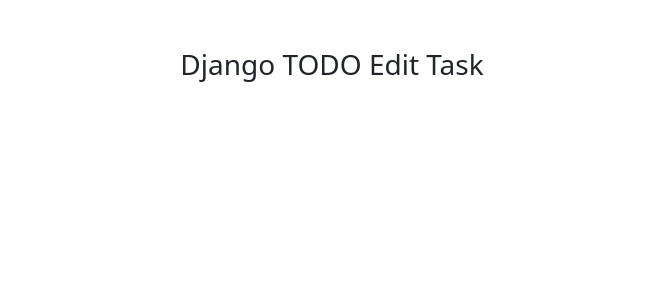
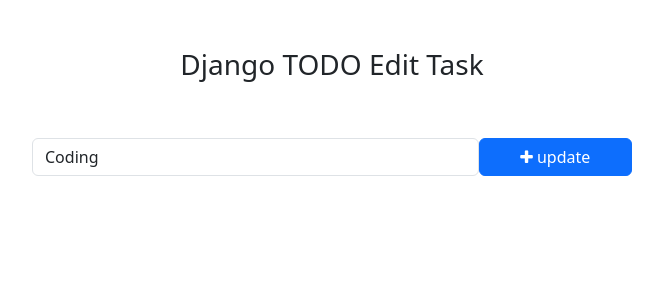
Before and after one commit to Govindaspkta/Django-ToDo, a Django app: page /todo/edit_task/1/ in a window 1280 px wide. Shown: the top 300 px of the page, without its empty margins (308-971 px from the left). Run offline with Django 5.2, Linux system fonts and the light colour scheme; data comes from the database, SQL or seed files in the repository; both versions use the stored data as it was after the commit.

Commit message:
leanr learnlean

```diff
--- a/templates/edit_task.html
+++ b/templates/edit_task.html
@@ -12,5 +12,14 @@
         <div class="container">
             <h3 class ="pt-5 pb-5 text-center">Django TODO Edit Task</h3>
         </div>
+         <form action="{% url 'edit_task' get_task.pk %}" method="POST" style="width: 600px; margin:auto" >
+                    {% csrf_token%}
+                    <div class="form-group">
+                        <span style="display: flex;">
+                            <input type="text" name="task" class="form-control" placeholder="Add a task" value="{{get_task.task}}">
+                            <button type="submit" class="btn btn-primary" style="width: 200px;"><i class="fa fa-plus"></i> update</button>
+                        </span>
+                    </div>
+                </form>
     </body>
 </html>
--- a/templates/home.html
+++ b/templates/home.html
@@ -33,7 +33,7 @@
                         {{ task.task}} (ID- {{task.pk}} )
                         <span style="position: relative; float: right;">
                             <a href= "{% url 'mark_as_done' task.pk %}" class="btn btn-success"><i class="fa fa-check"></i> Mark as Done</a>
-                            <a class="btn btn-danger"><i class="fa fa-trash"></i></a>
+                            <a href="{% url 'delete_task' task.pk %}" class="btn btn-danger"><i class="fa fa-trash"></i></a>
                             <a href="{% url 'edit_task' task.pk %}" class="btn btn-primary"><i class="fa fa-pencil"></i></a>
                         </span>
                     </div>
--- a/todo/urls.py
+++ b/todo/urls.py
@@ -7,5 +7,6 @@
         path('mark_as_done/<int:pk>/',views.mark_as_done,name='mark_as_done'),
         path('mark_as_undone/<int:pk>/', views.mark_as_undone, name='mark_as_undone'),
 
-        path('edit_task/<int:pk>/',views.edit_task,name='edit_task')
+        path('edit_task/<int:pk>/',views.edit_task,name='edit_task'),
+        path('delete_task/<int:pk>',views.delete_task,name='delete_task'),
 ]
--- a/todo/views.py
+++ b/todo/views.py
@@ -22,4 +22,20 @@
 
     return redirect('homepage')
 def edit_task(request,pk):
-    return render(request,'edit_task.html')
+    get_task=get_object_or_404(Task,pk=pk)
+    if request.method =='POST':
+        new_task=request.POST['task']
+        get_task.task=new_task
+        get_task.save()
+
+        return redirect('homepage')
+    else:
+        context={
+            'get_task':get_task
+        }
+        return render(request,'edit_task.html',context)
+def delete_task(request,pk):
+     task=get_object_or_404(Task,pk=pk)
+     task.delete()
+    #  task.save()
+     return redirect('homepage')
```
Also changed, not shown: db.sqlite3.
